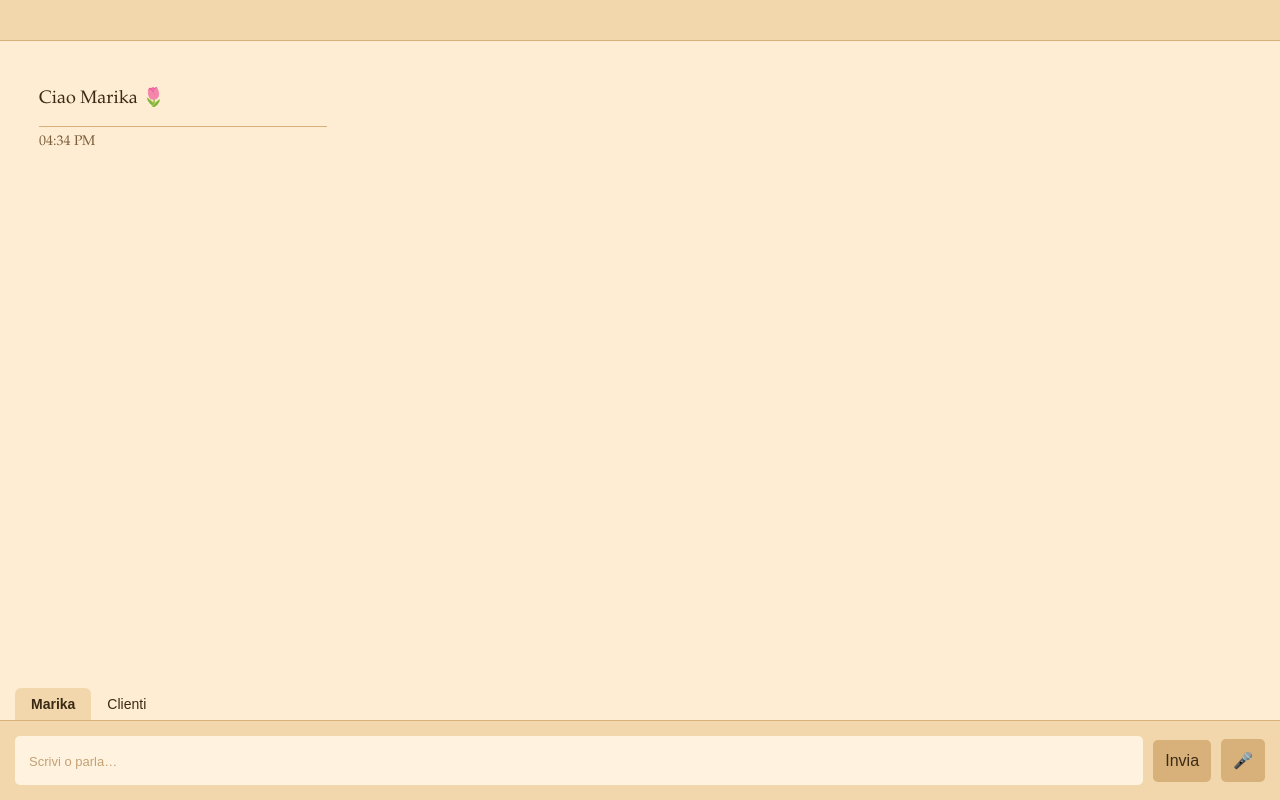
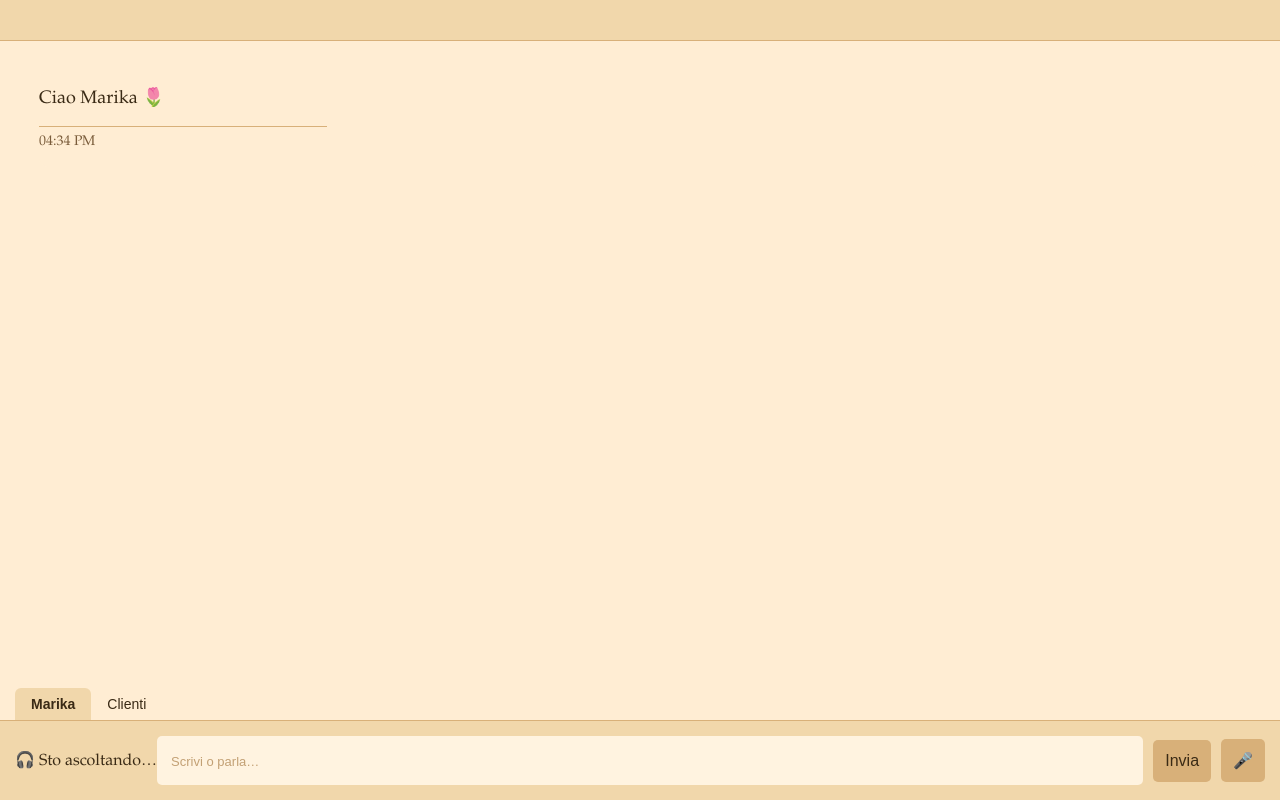
Before and after one commit to mbortolin78-sys/studio-abigail, a plain HTML site: page index.html in a window 1280 px wide. Drawn offline with Linux system fonts and the light colour scheme.

Commit message:
Update index.html

```diff
--- a/index.html
+++ b/index.html
@@ -31,9 +31,12 @@
 <main id="chat-area"></main>
 
   <footer class="message-input-container">
-    <div id="listeningIndicator" class="listening-indicator" style="display:none;"> Sto ascoltando…</div>   <input type="text" id="messageInput" class="message-input" placeholder="Scrivi o parla…" />
-<button class="send-button">Invia</button>
-<button class="microphone-button">🎤</button>
+  <div id="listeningIndicator" class="listening-indicator" aria-live="polite">🎧 Sto ascoltando…</div>
+
+  <input type="text" id="messageInput" class="message-input" placeholder="Scrivi o parla…" />
+  <button class="send-button">Invia</button>
+  <button class="microphone-button" aria-pressed="false">🎤</button>
+</footer>
 
 <!-- Schede cliccabili -->
 <section class="tabs-inline">
```
